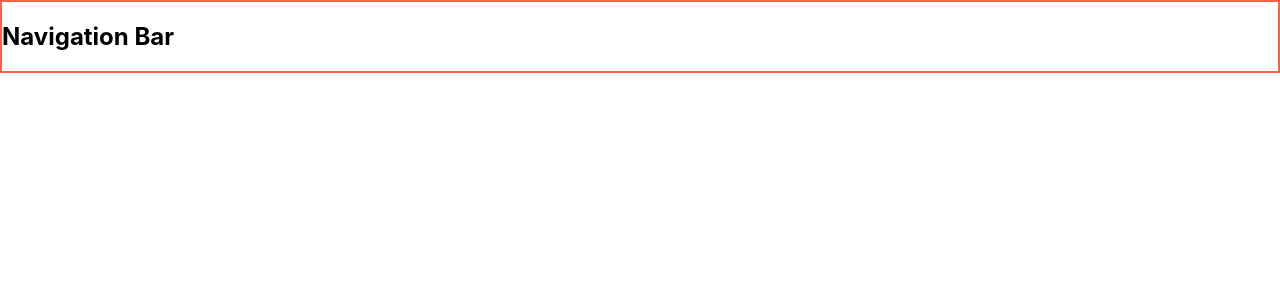
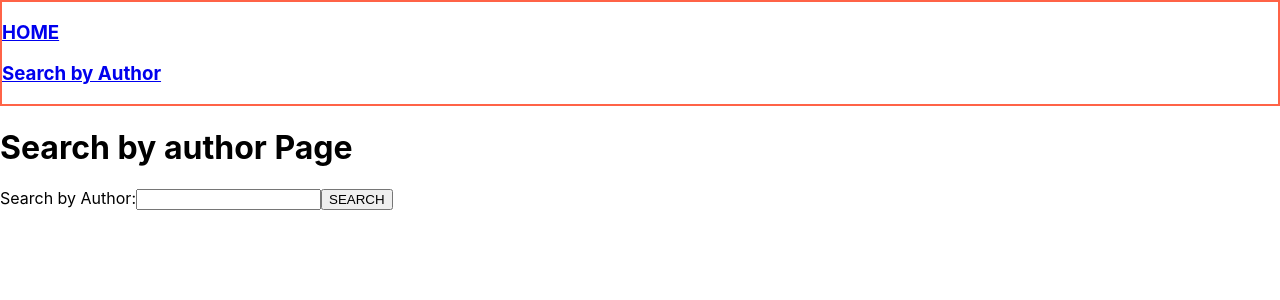
Before and after one commit to VanessaSue27/vane-bookish-api-frontend, a React (Create React App) app: page /search in a window 1280 px wide. Shown: the top 300 px of the page. Built offline with nearby package versions, Linux system fonts and the light colour scheme.

Commit message:
Got Search by author page working

```diff
--- a/src/App.js
+++ b/src/App.js
@@ -7,6 +7,8 @@ import { BookDetails } from './pages/BookDetails';
 import { TopRated } from './pages/TopRated';
 import { ReviewersChoice } from './pages/ReviewersChoice';
 import { QuickRead } from './pages/QuickRead';
+import { Documentation } from './pages/Documentation';
+import { SearchAuthor } from './pages/SearchAuthor';
 
 export const App = () => {
   return (
@@ -35,11 +37,16 @@ export const App = () => {
             <QuickRead />
           </Route>
 
+          <Route path="/documentation">
+            <Documentation />
+          </Route>
+
+          <Route path="/search">
+            <SearchAuthor />
+          </Route>
+
         </Switch>
       </main>
     </BrowserRouter>
   )
 };
-
-// Implement search by author field: maybe in BooksList component: have a text input to save the author entered by user
-// save that locally and setbooks to the result of search (instead of the original setBoooks with 50 items).
--- /dev/null
+++ b/src/components/AuthorBooks.js
@@ -0,0 +1,13 @@
+import React from 'react';
+
+export const AuthorBooks = ({ books }) => {
+  return (
+    <section>
+      {books.map((book) => (
+        <div key={book.bookID}>
+          <p>{book.title}</p>
+        </div>
+      ))}
+    </section>
+  );
+};
--- a/src/components/Nav.js
+++ b/src/components/Nav.js
@@ -1,9 +1,16 @@
 import React from 'react';
+import { Link } from 'react-router-dom';
 
 export const Nav = () => {
   return (
     <nav>
-      <h1>Navigation Bar</h1>
+      <Link to="/">
+        <h3>HOME</h3>
+      </Link>
+
+      <Link to="/search">
+        <h3>Search by Author</h3>
+      </Link>
     </nav>
   );
 };
--- a/src/pages/BooksList.js
+++ b/src/pages/BooksList.js
@@ -16,6 +16,7 @@ export const BooksList = () => {
 
   // map over the books array we got in response to show them on browser
   return (
+    <>
       <section>
         {books.map((book) => (
           <div className="book-card" key={book.bookID}>
@@ -26,5 +27,6 @@ export const BooksList = () => {
           </div>
         ))}
       </section>
-  )
+    </>
+  );
 };
--- /dev/null
+++ b/src/pages/Documentation.js
@@ -0,0 +1,7 @@
+import React from 'react';
+
+export const Documentation = () => {
+  return (
+    <h1>Documentation Page</h1>
+  );
+};
--- /dev/null
+++ b/src/pages/SearchAuthor.js
@@ -0,0 +1,45 @@
+import React, { useState } from 'react';
+
+import { AuthorBooks } from '../components/AuthorBooks';
+
+export const SearchAuthor = () => {
+  const [author, setAuthor] = useState('');
+  const [books, setBooks] = useState([]);
+  const [consoleError, setConsoleError] = useState(false);
+
+  const handleSubmit = (event) => {
+    event.preventDefault();
+
+    fetch(`https://vane-bookish-api.herokuapp.com/books/${author}`)
+      .then((response) => response.json())
+      .then((json) => {
+        setConsoleError(false);
+        setBooks(json);
+        setAuthor('');
+      })
+      .catch((error) => {
+        console.log(error)
+        setConsoleError(true);
+        setAuthor('');
+      })
+  };
+
+  return (
+    <>
+      <h1>Search by author Page</h1>
+      <form>
+        <label htmlFor="authorName">
+          Search by Author:
+          <input
+            id="authorName"
+            type="text"
+            value={author}
+            onChange={(event) => setAuthor(event.target.value)} />
+        </label>
+        <button type="submit" onClick={handleSubmit}>SEARCH</button>
+      </form>
+
+      {consoleError ? <h1>Sorry!</h1> : <AuthorBooks books={books} />}
+    </>
+  );
+};
```
Lines whose indentation alone changed are shown as unchanged.
